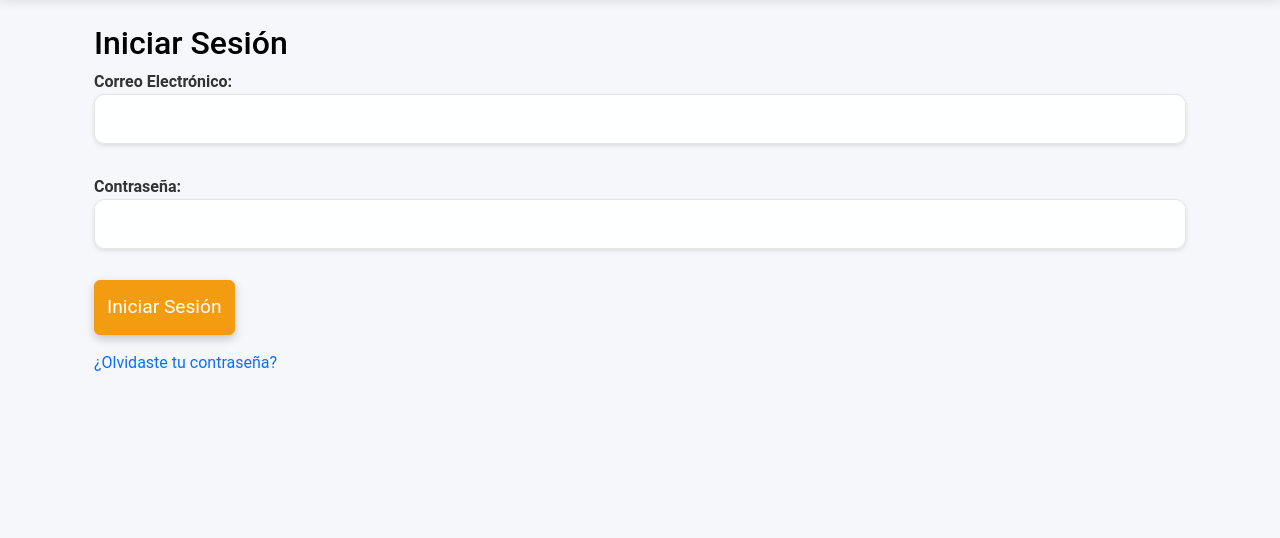
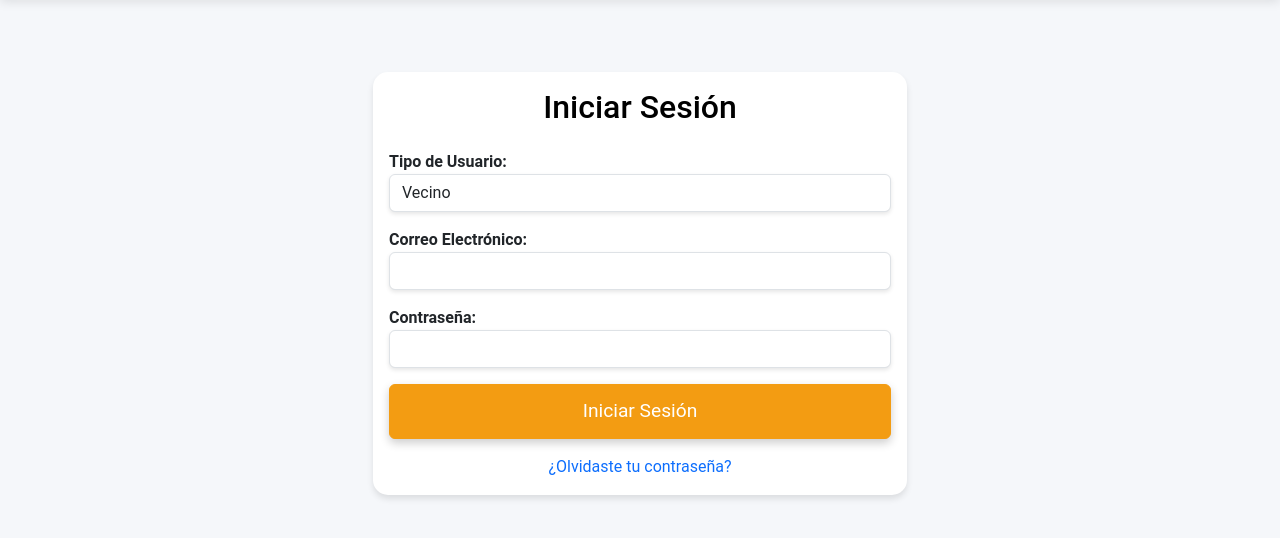
Before and after one commit to VicxNF/Junta-Vecinos, a Django app: page /login/ in a window 1280 px wide. Shown: the part 66-604 px from the top of the page. Run offline with Django 5.2, Linux system fonts and the light colour scheme; some libraries are stand-ins or nearby versions.

Commit message:
Login vecino y admin

```diff
--- a/Proyecto/junta_vecinos/forms.py
+++ b/Proyecto/junta_vecinos/forms.py
@@ -78,23 +78,50 @@ class DocumentoCertificadoForm(forms.ModelForm):
         fields = ['documento_certificado']
 
 class LoginForm(forms.Form):
-    email = forms.EmailField(label="Correo Electrónico")
-    password = forms.CharField(label="Contraseña", widget=forms.PasswordInput)
+    TIPO_USUARIO_CHOICES = [
+        ('vecino', 'Vecino'),
+        ('administrador', 'Administrador')
+    ]
+
+    tipo_usuario = forms.ChoiceField(
+        label="Tipo de Usuario",
+        choices=TIPO_USUARIO_CHOICES,
+        widget=forms.Select(attrs={'class': 'form-control'})
+    )
+    email = forms.EmailField(
+        label="Correo Electrónico",
+        widget=forms.EmailInput(attrs={'class': 'form-control'})
+    )
+    password = forms.CharField(
+        label="Contraseña",
+        widget=forms.PasswordInput(attrs={'class': 'form-control'})
+    )
 
     def clean(self):
-        email = self.cleaned_data.get('email')
-        password = self.cleaned_data.get('password')
+        cleaned_data = super().clean()
+        email = cleaned_data.get('email')
+        password = cleaned_data.get('password')
+        tipo_usuario = cleaned_data.get('tipo_usuario')
 
-        # Verificar si el usuario existe y las credenciales son correctas
-        try:
-            user = User.objects.get(email=email)
-        except User.DoesNotExist:
-            raise forms.ValidationError("El correo electrónico no está registrado.")
+        if email and password and tipo_usuario:
+            try:
+                user = User.objects.get(email=email)
 
-        if not user.check_password(password):
-            raise forms.ValidationError("Contraseña incorrecta.")
+                # Verificar si el tipo de usuario coincide
+                if tipo_usuario == 'administrador':
+                    if not hasattr(user, 'administradorcomuna'):
+                        raise forms.ValidationError("Esta cuenta no pertenece a un administrador.")
+                elif tipo_usuario == 'vecino':
+                    if not hasattr(user, 'vecino'):
+                        raise forms.ValidationError("Esta cuenta no pertenece a un vecino.")
 
-        return self.cleaned_data
+                if not user.check_password(password):
+                    raise forms.ValidationError("Contraseña incorrecta.")
+
+            except User.DoesNotExist:
+                raise forms.ValidationError("El correo electrónico no está registrado.")
+
+        return cleaned_data
 
 
 class EnviarCertificadoForm(forms.ModelForm):
--- a/Proyecto/junta_vecinos/templates/junta_vecinos/login.html
+++ b/Proyecto/junta_vecinos/templates/junta_vecinos/login.html
@@ -1,18 +1,71 @@
-<!-- login.html -->
 {% extends 'junta_vecinos/base.html' %}
 
 {% block title %}Iniciar Sesión{% endblock %}
 
 {% block content %}
 <div class="container">
-    <h2>Iniciar Sesión</h2>
-    <form method="post">
-        {% csrf_token %}
-        {{ form.as_p }}
-        <button type="submit" class="btn btn-primary">Iniciar Sesión</button>
-        <div class="mt-3">
-            <a href="{% url 'solicitar_reestablecer_contrasena' %}">¿Olvidaste tu contraseña?</a>
+    <div class="row justify-content-center">
+        <div class="col-md-6">
+            <div class="card mt-5">
+                <div class="card-body">
+                    <h2 class="text-center mb-4">Iniciar Sesión</h2>
+                    <form method="post">
+                        {% csrf_token %}
+                        {% if messages %}
+                            {% for message in messages %}
+                                <div class="alert alert-{{ message.tags }}">
+                                    {{ message }}
+                                </div>
+                            {% endfor %}
+                        {% endif %}
+
+                        <div class="mb-3">
+                            {{ form.tipo_usuario.label_tag }}
+                            {{ form.tipo_usuario }}
+                            {% if form.tipo_usuario.errors %}
+                                <div class="invalid-feedback d-block">
+                                    {{ form.tipo_usuario.errors }}
+                                </div>
+                            {% endif %}
+                        </div>
+
+                        <div class="mb-3">
+                            {{ form.email.label_tag }}
+                            {{ form.email }}
+                            {% if form.email.errors %}
+                                <div class="invalid-feedback d-block">
+                                    {{ form.email.errors }}
+                                </div>
+                            {% endif %}
+                        </div>
+
+                        <div class="mb-3">
+                            {{ form.password.label_tag }}
+                            {{ form.password }}
+                            {% if form.password.errors %}
+                                <div class="invalid-feedback d-block">
+                                    {{ form.password.errors }}
+                                </div>
+                            {% endif %}
+                        </div>
+
+                        {% if form.non_field_errors %}
+                            <div class="alert alert-danger">
+                                {{ form.non_field_errors }}
+                            </div>
+                        {% endif %}
+
+                        <div class="d-grid gap-2">
+                            <button type="submit" class="btn btn-primary">Iniciar Sesión</button>
+                        </div>
+
+                        <div class="text-center mt-3">
+                            <a href="{% url 'solicitar_reestablecer_contrasena' %}">¿Olvidaste tu contraseña?</a>
+                        </div>
+                    </form>
+                </div>
+            </div>
         </div>
-    </form>
+    </div>
 </div>
 {% endblock %}
--- a/Proyecto/junta_vecinos/views.py
+++ b/Proyecto/junta_vecinos/views.py
@@ -145,16 +145,28 @@ def user_login(request):
         if form.is_valid():
             email = form.cleaned_data['email']
             password = form.cleaned_data['password']
+            tipo_usuario = form.cleaned_data['tipo_usuario']
+
             try:
                 user = User.objects.get(email=email)
                 user = authenticate(request, username=user.username, password=password)
+
                 if user is not None:
-                    if user.is_active:
-                        auth_login(request, user)
-                        messages.success(request, f"¡Bienvenido {user.get_full_name()}!")
-                        return redirect('index')
+                    # Verificar el tipo de usuario
+                    if tipo_usuario == 'administrador' and hasattr(user, 'administradorcomuna'):
+                        if user.is_active:
+                            auth_login(request, user)
+                            messages.success(request, f"¡Bienvenido Administrador {user.get_full_name()}!")
+                            return redirect('index')
+                    elif tipo_usuario == 'vecino' and hasattr(user, 'vecino'):
+                        if user.is_active:
+                            auth_login(request, user)
+                            messages.success(request, f"¡Bienvenido Vecino {user.get_full_name()}!")
+                            return redirect('index')
+                        else:
+                            messages.error(request, "Su cuenta aún no ha sido aprobada.")
                     else:
-                        messages.error(request, "Su cuenta aún no ha sido aprobada.")
+                        messages.error(request, "Tipo de usuario incorrecto.")
                 else:
                     messages.error(request, "Correo electrónico o contraseña incorrectos.")
             except User.DoesNotExist:
```
Also changed, not shown: Proyecto/db.sqlite3.
